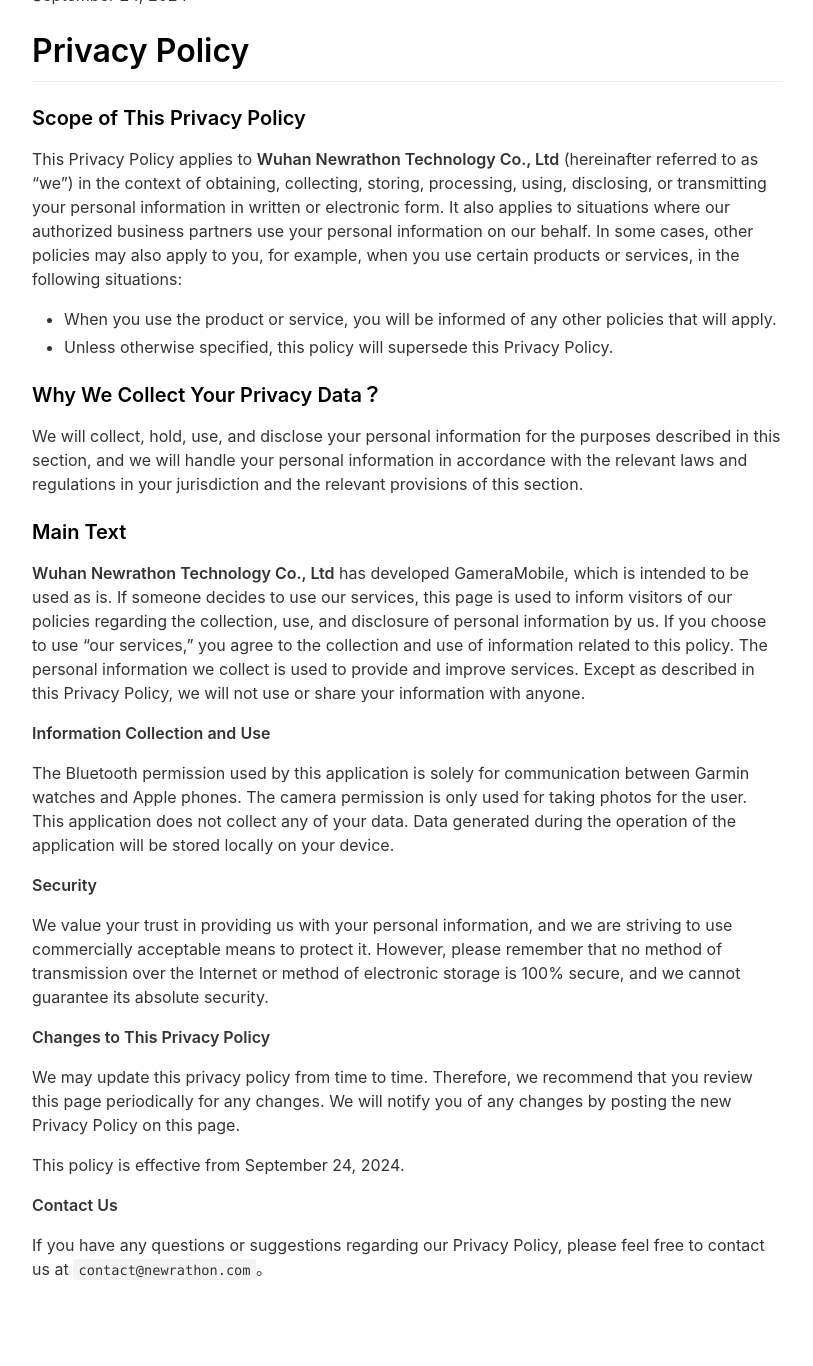
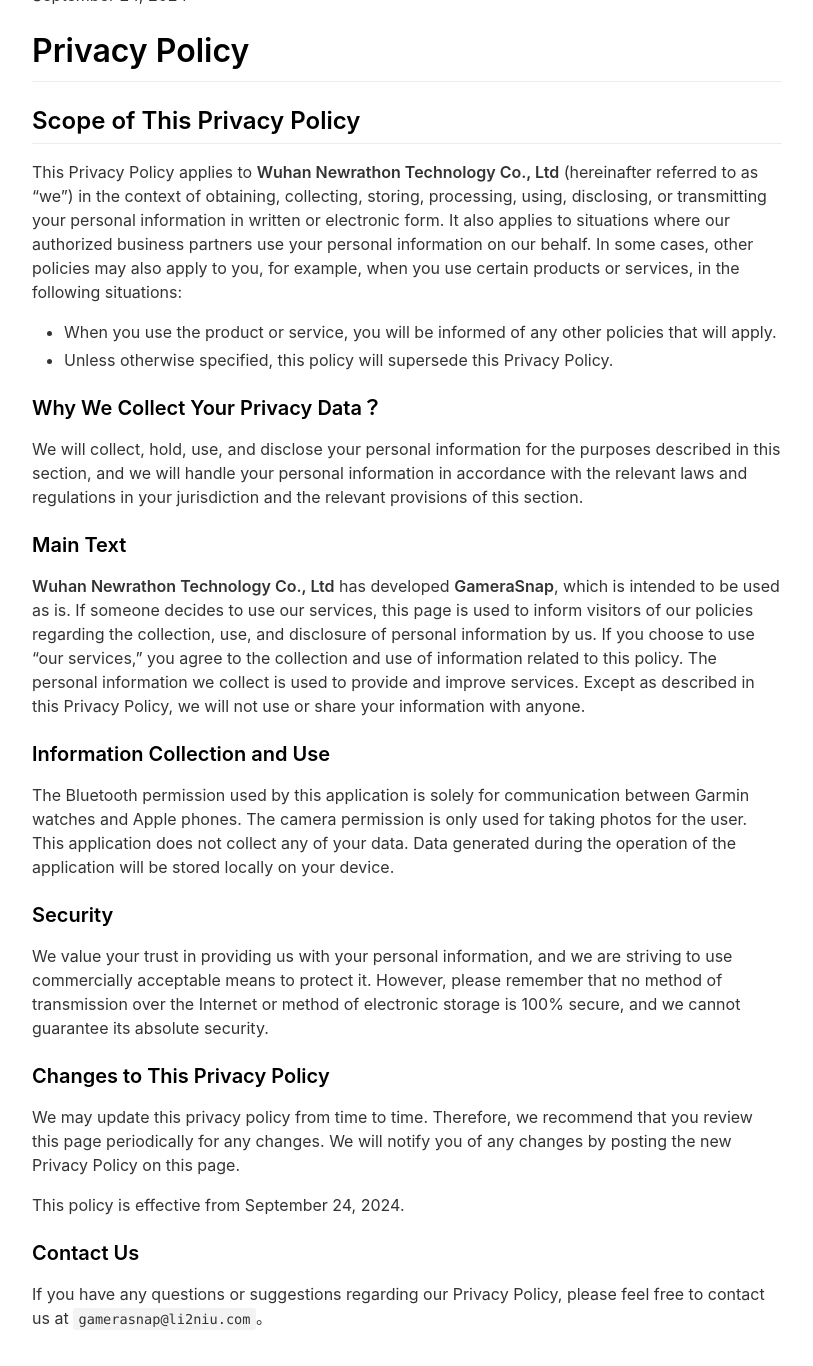
Before and after one commit to Likenttt/gamera-snap-landing-page, a Jekyll site: the page built from _pages/privacypolicy.md, in a window 1280 px wide and 1400 px high, scrolled down 186 px. Shown: the top 1366 px of the window, without its empty margins (233-1046 px from the left). Built offline with Jekyll 4.4.1, drawn with Linux system fonts in a browser that asks for light colours; nearby versions of some CDN libraries.

```diff
--- a/_pages/privacypolicy.md
+++ b/_pages/privacypolicy.md
@@ -9,7 +9,7 @@ September 24, 2024
 
 # Privacy Policy
 
-### Scope of This Privacy Policy
+## Scope of This Privacy Policy
 
 This Privacy Policy applies to **Wuhan Newrathon Technology Co., Ltd** (hereinafter referred to as "we") in the context of obtaining, collecting, storing, processing, using, disclosing, or transmitting your personal information in written or electronic form. It also applies to situations where our authorized business partners use your personal information on our behalf. In some cases, other policies may also apply to you, for example, when you use certain products or services, in the following situations:
 
@@ -22,22 +22,22 @@ We will collect, hold, use, and disclose your personal information for the purpo
 
 ### Main Text
 
-**Wuhan Newrathon Technology Co., Ltd** has developed GameraMobile, which is intended to be used as is. If someone decides to use our services, this page is used to inform visitors of our policies regarding the collection, use, and disclosure of personal information by us. If you choose to use "our services," you agree to the collection and use of information related to this policy. The personal information we collect is used to provide and improve services. Except as described in this Privacy Policy, we will not use or share your information with anyone.
+**Wuhan Newrathon Technology Co., Ltd** has developed **GameraSnap**, which is intended to be used as is. If someone decides to use our services, this page is used to inform visitors of our policies regarding the collection, use, and disclosure of personal information by us. If you choose to use "our services," you agree to the collection and use of information related to this policy. The personal information we collect is used to provide and improve services. Except as described in this Privacy Policy, we will not use or share your information with anyone.
 
-**Information Collection and Use**
+### Information Collection and Use
 
 The Bluetooth permission used by this application is solely for communication between Garmin watches and Apple phones. The camera permission is only used for taking photos for the user. This application does not collect any of your data. Data generated during the operation of the application will be stored locally on your device.
 
-**Security**
+### Security
 
 We value your trust in providing us with your personal information, and we are striving to use commercially acceptable means to protect it. However, please remember that no method of transmission over the Internet or method of electronic storage is 100% secure, and we cannot guarantee its absolute security.
 
-**Changes to This Privacy Policy**
+### Changes to This Privacy Policy
 
 We may update this privacy policy from time to time. Therefore, we recommend that you review this page periodically for any changes. We will notify you of any changes by posting the new Privacy Policy on this page.
 
 This policy is effective from September 24, 2024.
 
-**Contact Us**
+### Contact Us
 
-If you have any questions or suggestions regarding our Privacy Policy, please feel free to contact us at `contact@newrathon.com`。
+If you have any questions or suggestions regarding our Privacy Policy, please feel free to contact us at `gamerasnap@li2niu.com`。
```
Also changed, not shown: _pages/support.md (added, +9 -0 lines).
